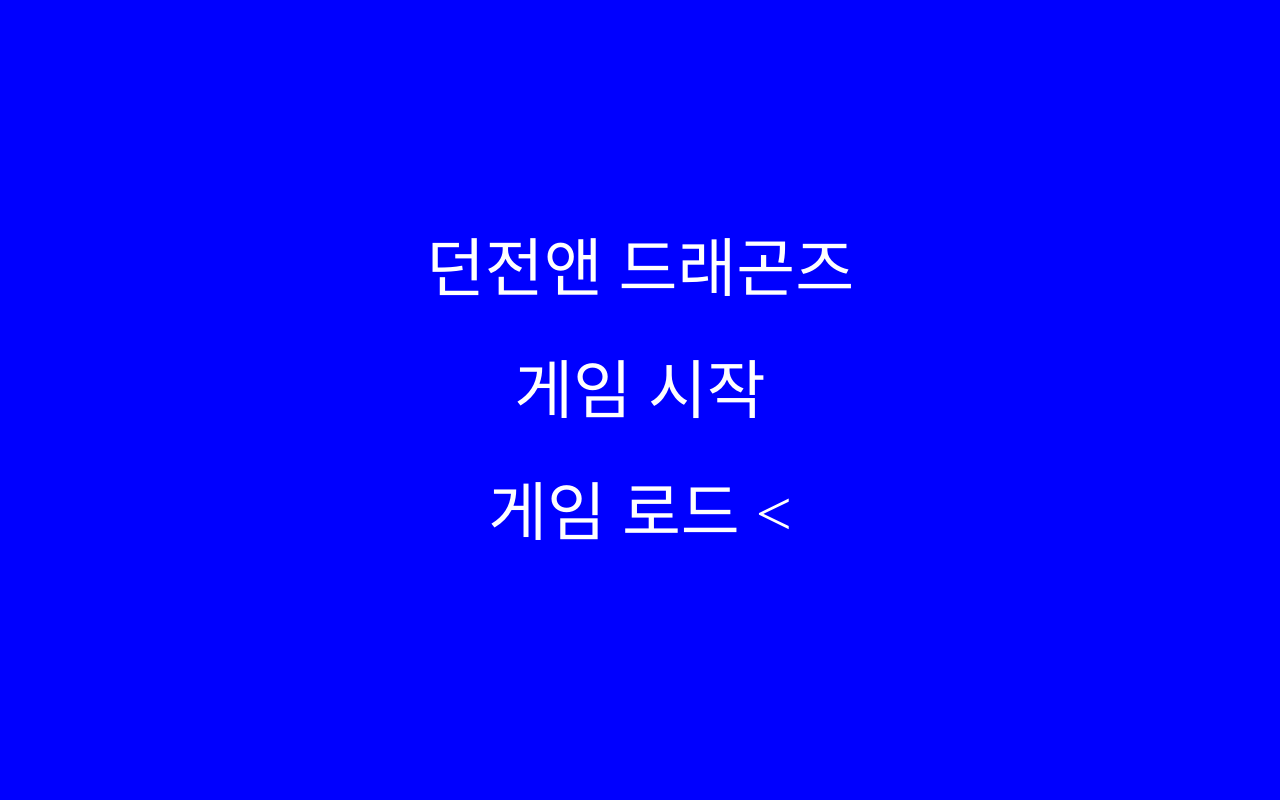
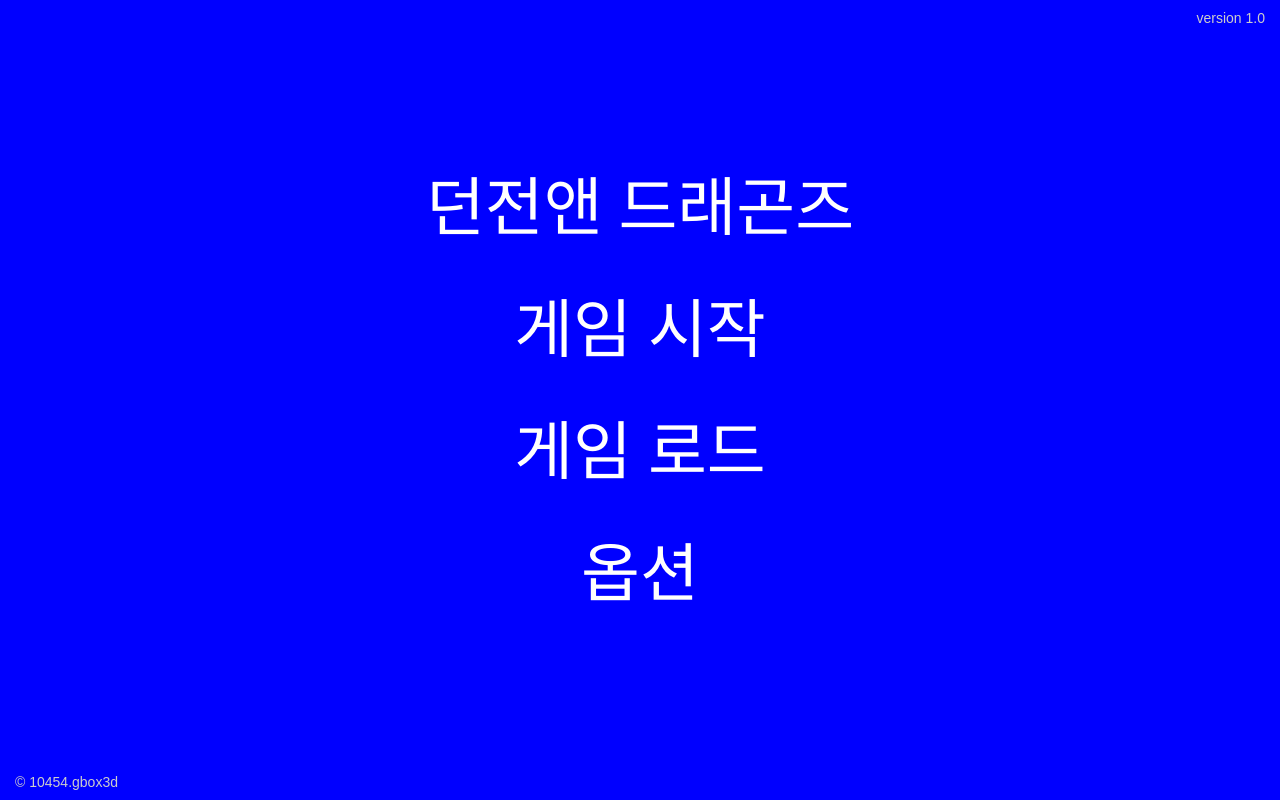
Before and after one commit to sjlee0670al-hue/aaaa, a plain HTML site: page day12/ex01.html in a window 1280 px wide. Drawn offline with Linux system fonts and the light colour scheme; a web font is replaced by a local one.

Commit message:
Update ex01.html

```diff
--- a/day12/ex01.html
+++ b/day12/ex01.html
@@ -37,4 +37,18 @@
     </div>
     <div class="big-text">
         게임 로드
-    <
+    </div>
+    <div class="big-text">
+        옵션
+    </div>
+
+    <!-- 추가된 표시 영역 -->
+    <div class="version">version 1.0</div>
+    <div class="copyright">© 10454.gbox3d</div>
+
+    <script type="module">
+        import main from './index.js'
+        main();
+    </script>
+</body>
+</html>
```
